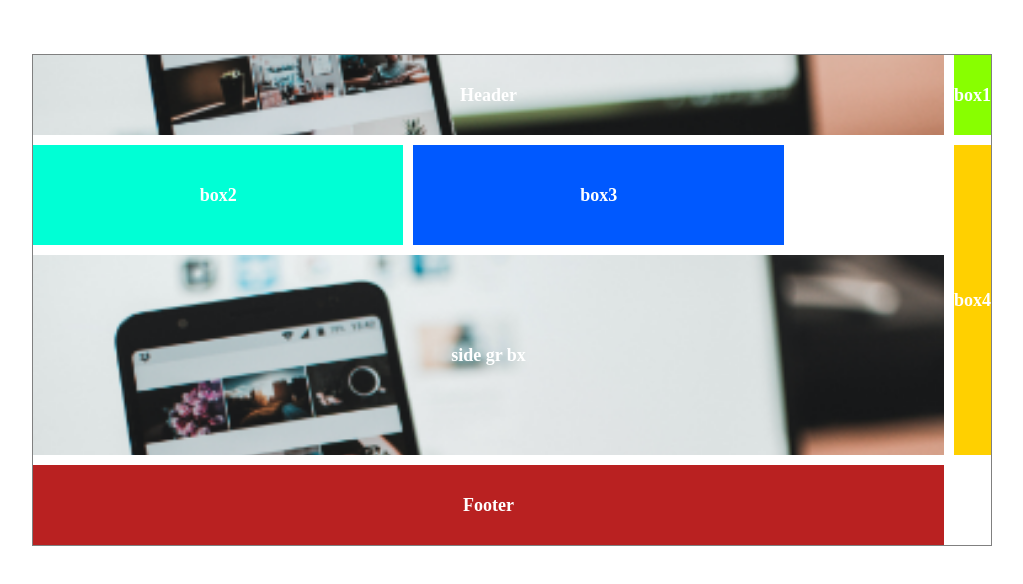
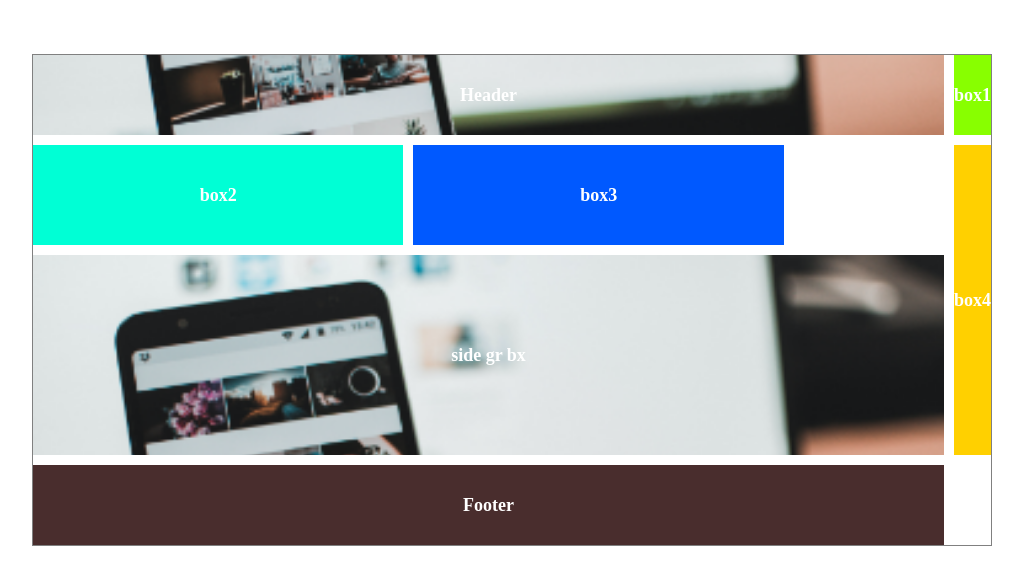
Before and after one commit to jayantdemo/grid-show, a plain HTML site: page index.html in a window 1280 px wide. Shown: the whole page, without its empty margins (128-1151 px from the left). Drawn offline with Linux system fonts and the light colour scheme.

Commit message:
Changing div 7

```diff
--- a/index.html
+++ b/index.html
@@ -15,7 +15,7 @@
         <div class="div4 d-flex" style="background-color:rgb(0, 89, 255) ;">box3</div>
         <div class="div5 d-flex" style="background-color:rgb(255, 208, 0) ;">box4</div>
         <div class="div6 d-flex" style="background-color:rgb(255, 0, 64) ;">side gr bx</div>
-        <div class="div7 d-flex" style="background-color:rgb(185, 33, 33) ;">Footer</div>
+        <div class="div7 d-flex" style="background-color:rgb(73, 45, 45) ;">Footer</div>
     </main>
 </body>
 </html>
```
